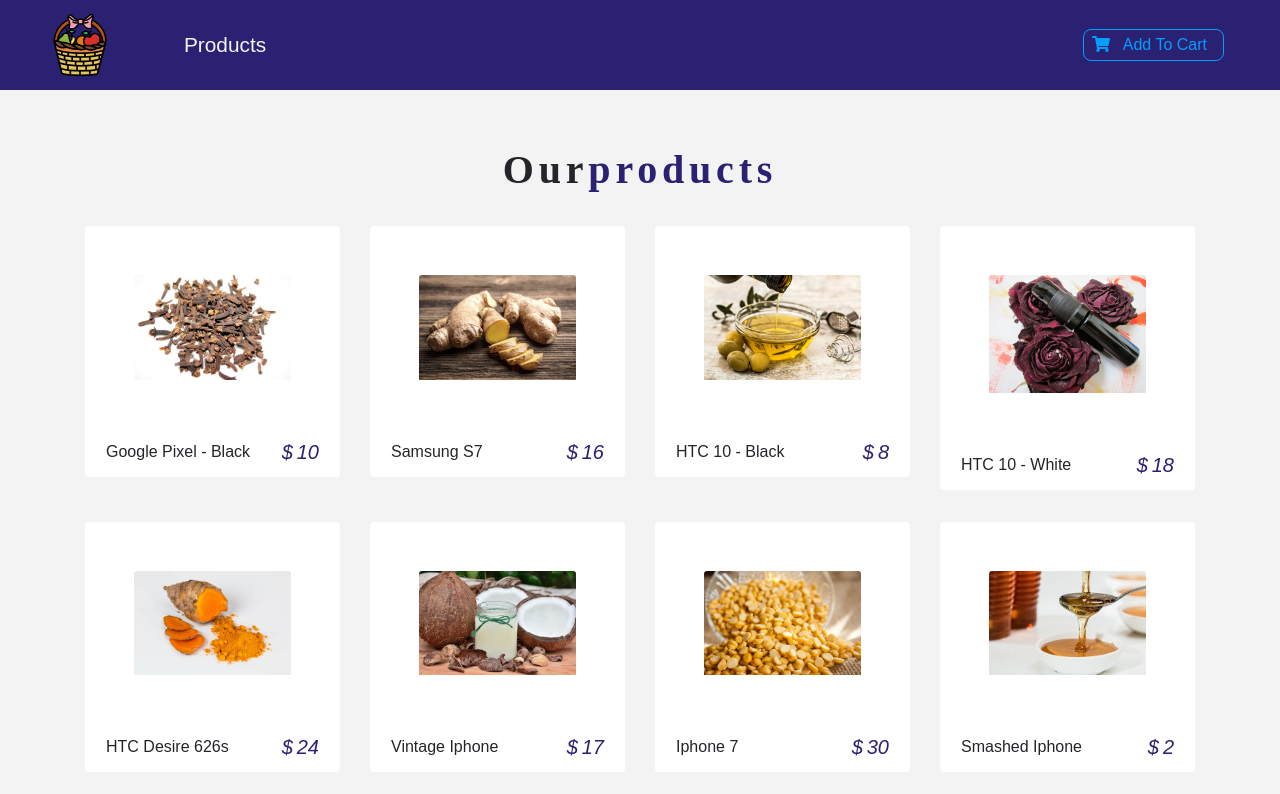
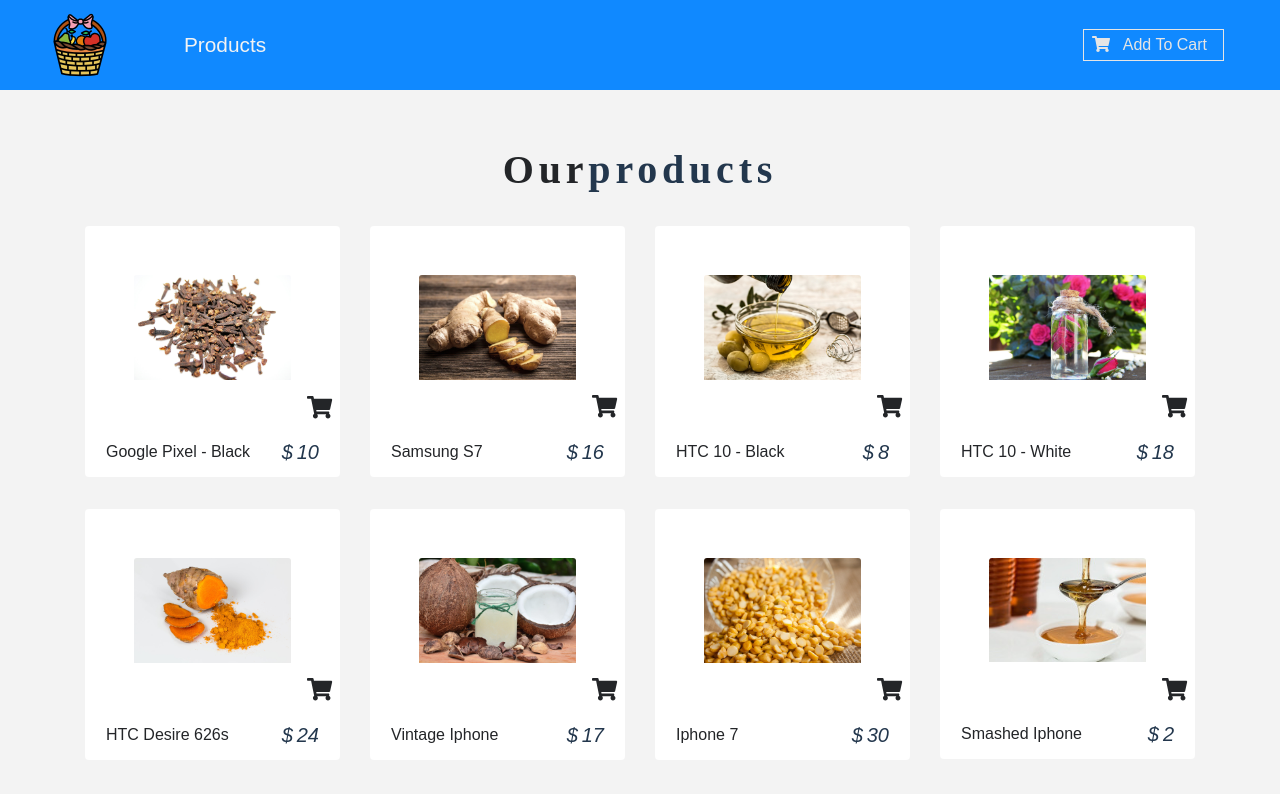
Before and after one commit to ronimaskey/Ayurveda, a React (Create React App) app: page / in a window 1280 px wide. Shown: the top 794 px of the page. Built offline with nearby package versions, Linux system fonts and the light colour scheme.

Commit message:
[edited]button/css

```diff
--- a/src/App.css
+++ b/src/App.css
@@ -1,9 +1,10 @@
 :root{
-  --mainBlue: #2a2172;
-  --lightBlue:#009ffd;
+  --mainBlue: #23374d;
+  --lightBlue:#1089ff;
   --mainWhite: #f3f3f3;
   --mainDark: #232528;
   --mainYellow: #ffa400;
+  --mainGrey: #e5e5e5;
 }
 
 body {
--- a/src/components/Button.js
+++ b/src/components/Button.js
@@ -2,19 +2,18 @@ import styled from 'styled-components';
 
 export const ButtonContainer = styled.button`
   background: transparent;
-  border:0.05rem solid var(--lightBlue);
+  border:0.05rem solid var(--mainGrey);
 
   font-size:1 rem;
   text-transform:capitalize;
 
-  color: var(--lightBlue);
-  border-radius: 0.5rem;
+  color: var(--mainGrey);
   padding: 0.2rem 0.5rem;
   cursor:pointer;
   margin:0.2rem 0.5rem 0.2rem 0;
   transition:all 0.5s ease-in-out;
   &:hover{
-    background: var(--lightBlue);
+    background: var(--mainGrey);
     color: var(--mainBlue);
   }
   &:focus {
--- a/src/components/Navbar.js
+++ b/src/components/Navbar.js
@@ -35,7 +35,7 @@ class Navbar extends Component {
 }
 
 const NavWrapper = styled.nav`
-    background: var(--mainBlue);
+    background: var(--lightBlue);
     .nav-link{
         color:var(--mainWhite)!important;
         font-size:1.3rem;
--- a/src/components/Product.js
+++ b/src/components/Product.js
@@ -2,6 +2,8 @@ import React, { Component } from 'react';
 import styled from "styled-components";
 import { Link } from "react-router-dom";
 import { ProductConsumer } from "../context";
+import { FontAwesomeIcon } from "@fortawesome/react-fontawesome";
+import { faShoppingCart } from "@fortawesome/free-solid-svg-icons";
 
 export default class Product extends Component {
 
@@ -33,7 +35,7 @@ export default class Product extends Component {
                       in cart
                     </p>
                   ) : (
-                    <i className="fas fa-cart-plus" />
+                    <FontAwesomeIcon icon={faShoppingCart} />
                   )}
                 </button>
               </div>
@@ -42,7 +44,7 @@ export default class Product extends Component {
         </ProductConsumer>
         <div className="card-footer d-flex justify-content-between">
           <p className="align-self-center mb-0">{title}</p>
-          <h5 className="text-blue font-italic mb-0">
+          <h5 className="text-blue price font-italic mb-0">
             <span className="mr-1">$</span>
             {price}
           </h5>
@@ -52,6 +54,9 @@ export default class Product extends Component {
     );
   }
 }
+
+
+
 const ProductWrapper = styled.div`
   .card {
     border-color: transparent;
@@ -60,15 +65,18 @@ const ProductWrapper = styled.div`
   .card-footer {
     background: transparent;
     border-top: transparent;
-    transition: all 1s linear;
   }
   &:hover {
     .card {
       border: 0.04rem solid rgba(0, 0, 0, 0.2);
       box-shadow: 2px 2px 5px 0px rgba(0, 0, 0, 0.2);
     }
-    .card-footer {
-      background: rgba(247, 247, 247);
+    .card-footer{
+      background: var(--lightBlue);
+      color: var(--mainWhite);
+    }
+    .price {
+      color: var(--mainWhite);
     }
   }
   .img-container {
@@ -78,21 +86,16 @@ const ProductWrapper = styled.div`
   .card-img-top {
     transition: all 1s linear;
   }
-  .img-container:hover .card-img-top {
-    transform: scale(1.2);
-  }
   .cart-btn {
     position: absolute;
     bottom: 0;
     right: 0;
     padding: 0.2rem 0.4rem;
-    background: var(--lightBlue);
+    background: #fff;
     border: none;
-    color: var(--mainWhite);
+    color: var(--mainDark);
     font-size: 1.4rem;
     border-radius: 0.5rem 0 0 0;
-    transform: translate(100%, 100%);
-    transition: all 1s ease-in-out;
   }
   .img-container:hover .cart-btn {
     transform: translate(0, 0);
--- a/src/components/ProductList.js
+++ b/src/components/ProductList.js
@@ -1,14 +1,12 @@
 import React, { Component } from "react";
 import Product from "./Product";
-import { storeProducts } from "../data";
 import Title from "./Title";
 import { ProductConsumer } from "../context";
 
 class ProductList extends Component {
-  state = { products: storeProducts };
+
 
   render() {
-    console.log(this.state.products);
     return (
       <React.Fragment>
         <div className="py-5">
--- a/src/data.js
+++ b/src/data.js
@@ -38,7 +38,7 @@ export const storeProducts = [
     {
       id: 4,
       title: "HTC 10 - White",
-      img: "img/rose-petal.jpg",
+      img: "img/rose.jpg",
       price: 18,
       company: "htc",
       info:
```
Also changed, not shown: public/img/rose.jpg (added).
